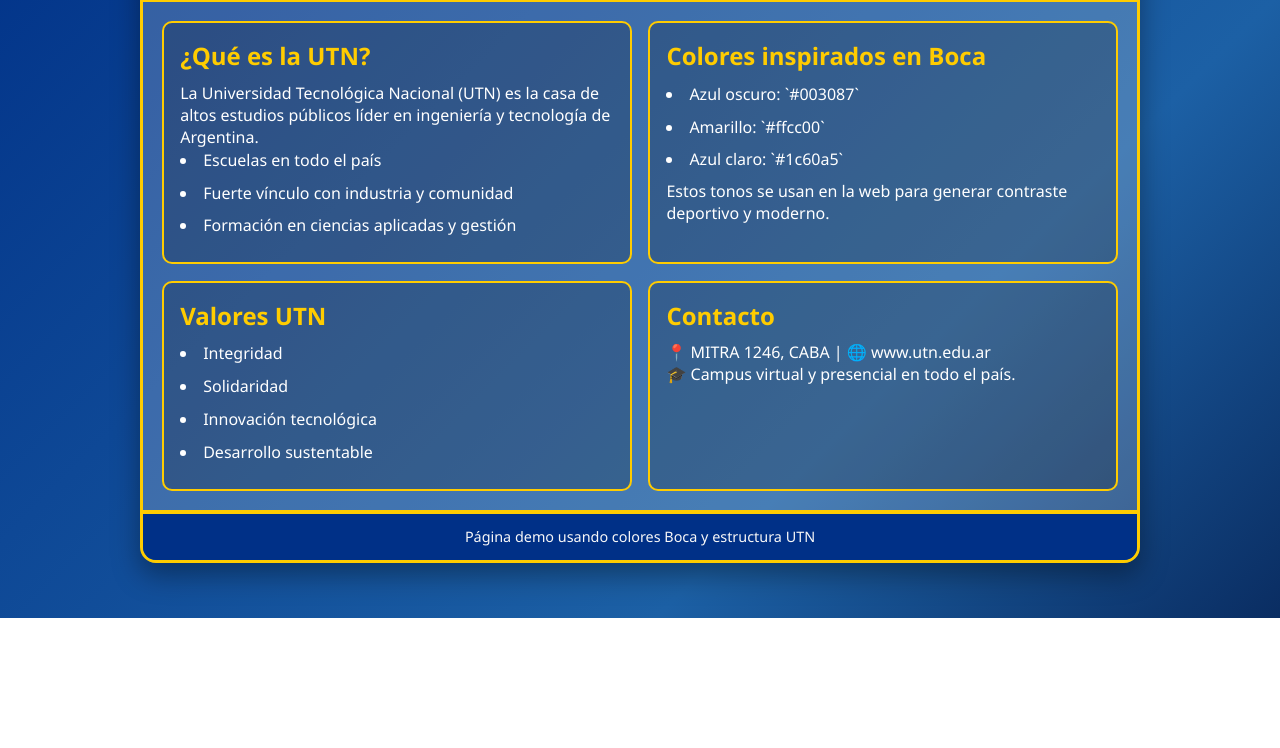
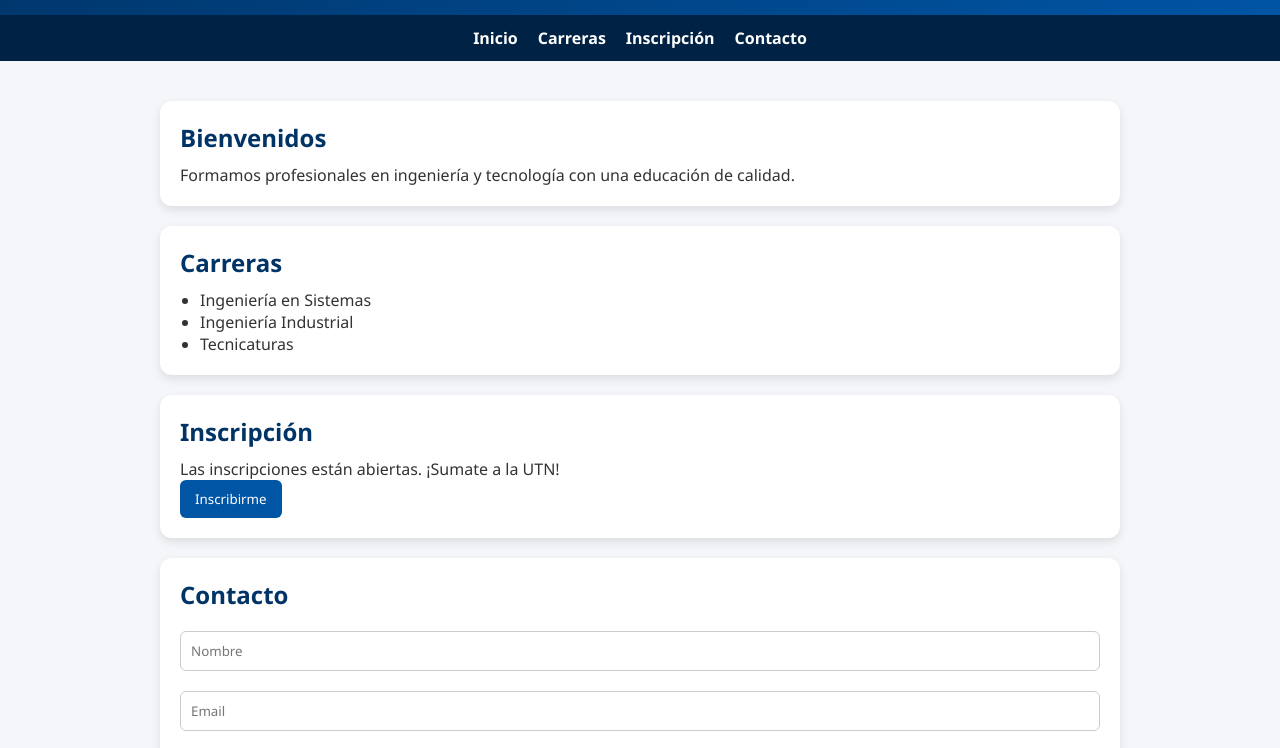
Before and after one commit to MatiasLoureiro/Utn-, a plain HTML site: page index.html in a window 1280 px wide. Shown: the part 182-930 px from the top of the page. Before the commit the page ends 800 px from the top, so only its background shows below. Drawn offline with Linux system fonts and the light colour scheme.

```diff
--- a/index.html
+++ b/index.html
@@ -3,157 +3,186 @@
 <head>
 <meta charset="UTF-8">
 <meta name="viewport" content="width=device-width, initial-scale=1.0">
-    <title>UTN - Colores de Boca</title>
+<title>UTN - Trenque Lauquen</title>
+
 <style>
-        :root {
-            --boca-azul: #003087;
-            --boca-amarillo: #ffcc00;
-            --boca-azul-claro: #1c60a5;
-            --gris-fondo: #f4f4f4;
-        }
-
     * {
-            box-sizing: border-box;
         margin: 0;
         padding: 0;
+        box-sizing: border-box;
+        font-family: 'Segoe UI', sans-serif;
     }
 
     body {
-            font-family: 'Segoe UI', Tahoma, Geneva, Verdana, sans-serif;
-            background: linear-gradient(135deg, var(--boca-azul) 0%, var(--boca-azul-claro) 70%, #0a2d62 100%);
-            color: #fff;
-            min-height: 100vh;
+        background: #f4f6f9;
+        color: #333;
+    }
+
+    header {
+        background: linear-gradient(135deg, #003366, #0055a5);
+        color: white;
+        padding: 60px 20px;
+        text-align: center;
+        animation: fadeIn 1s ease-in;
+    }
+
+    header h1 {
+        font-size: 2.5rem;
+    }
+
+    nav {
+        position: sticky;
+        top: 0;
+        background: #002244;
+        padding: 12px;
         display: flex;
-            align-items: center;
         justify-content: center;
-            padding: 1.2rem;
+        gap: 20px;
+        z-index: 1000;
+    }
+
+    nav a {
+        color: white;
+        text-decoration: none;
+        font-weight: bold;
+        transition: 0.3s;
+    }
+
+    nav a:hover {
+        color: #00c3ff;
     }
 
     .container {
-            width: 100%;
         max-width: 1000px;
-            background: rgba(255,255,255,.09);
-            border: 3px solid var(--boca-amarillo);
-            border-radius: 16px;
-            box-shadow: 0 12px 28px rgba(0,0,0,.36);
-            overflow: hidden;
-        }
-
-        header {
-            background: var(--boca-azul);
-            border-bottom: 4px solid var(--boca-amarillo);
-            padding: 1.2rem 1.5rem;
-            text-align: center;
-        }
-
-        header h1 {
-            font-size: clamp(1.6rem, 4vw, 2.6rem);
-            letter-spacing: .5px;
-        }
-
-        header p {
-            color: var(--boca-amarillo);
-            font-weight: 700;
-            margin-top: .35rem;
-        }
-
-        .content {
-            display: grid;
-            grid-template-columns: repeat(2, minmax(200px, 1fr));
-            gap: 1.05rem;
-            padding: 1.2rem;
-            background: rgba(255,255,255,.11);
+        margin: auto;
+        padding: 20px;
     }
 
     .card {
-            background: rgba(0,0,0,.2);
-            border: 2px solid var(--boca-amarillo);
-            border-radius: 10px;
-            padding: 1rem;
+        background: white;
+        padding: 20px;
+        margin: 20px 0;
+        border-radius: 12px;
+        box-shadow: 0 4px 10px rgba(0,0,0,0.1);
+        transition: transform 0.3s;
     }
 
-        .card h2 {
-            margin-bottom: .6rem;
-            color: var(--boca-amarillo);
+    .card:hover {
+        transform: translateY(-5px);
     }
 
-        .card ul {
-            list-style: inside;
-            line-height: 1.6;
+    h2 {
+        margin-bottom: 10px;
+        color: #003366;
     }
 
-        .card li {
-            margin-bottom: .45rem;
+    ul {
+        padding-left: 20px;
+    }
+
+    button {
+        background: #0055a5;
+        color: white;
+        border: none;
+        padding: 10px 15px;
+        border-radius: 6px;
+        cursor: pointer;
+        transition: 0.3s;
+    }
+
+    button:hover {
+        background: #0077cc;
+    }
+
+    form input, form textarea {
+        width: 100%;
+        padding: 10px;
+        margin: 10px 0;
+        border-radius: 6px;
+        border: 1px solid #ccc;
     }
 
     footer {
+        background: #003366;
+        color: white;
         text-align: center;
-            padding: .85rem;
-            background: var(--boca-azul);
-            border-top: 4px solid var(--boca-amarillo);
-            color: #f8f8f8;
-            font-size: 0.9rem;
+        padding: 15px;
+        margin-top: 20px;
     }
 
-        @media (max-width: 760px) {
-            .content {
-                grid-template-columns: 1fr;
+    @keyframes fadeIn {
+        from {opacity: 0; transform: translateY(-20px);}
+        to {opacity: 1; transform: translateY(0);}
     }
 
-            body {
-                padding: .5rem;
+    @media (max-width: 600px) {
+        header h1 {
+            font-size: 1.8rem;
         }
     }
 </style>
 </head>
+
 <body>
-    <section class="container">
+
 <header>
-            <h1>UTN - Universidad Tecnológica Nacional</h1>
-            <p>Adaptación en colores de Boca Juniors</p>
+    <h1>UTN - Trenque Lauquen</h1>
+    <p>Universidad Tecnológica Nacional</p>
 </header>
 
-        <main class="content">
-            <article class="card">
-                <h2>¿Qué es la UTN?</h2>
-                <p>La Universidad Tecnológica Nacional (UTN) es la casa de altos estudios públicos líder en ingeniería y tecnología de Argentina.</p>
+<nav>
+    <a href="#inicio">Inicio</a>
+    <a href="#carreras">Carreras</a>
+    <a href="#inscripcion">Inscripción</a>
+    <a href="#contacto">Contacto</a>
+</nav>
+
+<div class="container">
+
+    <section id="inicio" class="card">
+        <h2>Bienvenidos</h2>
+        <p>Formamos profesionales en ingeniería y tecnología con una educación de calidad.</p>
+    </section>
+
+    <section id="carreras" class="card">
+        <h2>Carreras</h2>
         <ul>
-                    <li>Escuelas en todo el país</li>
-                    <li>Fuerte vínculo con industria y comunidad</li>
-                    <li>Formación en ciencias aplicadas y gestión</li>
+            <li>Ingeniería en Sistemas</li>
+            <li>Ingeniería Industrial</li>
+            <li>Tecnicaturas</li>
         </ul>
-            </article>
+    </section>
 
-            <article class="card">
-                <h2>Colores inspirados en Boca</h2>
-                <ul>
-                    <li>Azul oscuro: `#003087`</li>
-                    <li>Amarillo: `#ffcc00`</li>
-                    <li>Azul claro: `#1c60a5`</li>
-                </ul>
-                <p>Estos tonos se usan en la web para generar contraste deportivo y moderno.</p>
-            </article>
+    <section id="inscripcion" class="card">
+        <h2>Inscripción</h2>
+        <p>Las inscripciones están abiertas. ¡Sumate a la UTN!</p>
+        <button onclick="alert('Próximamente sistema de inscripción online')">
+            Inscribirme
+        </button>
+    </section>
 
-            <article class="card">
-                <h2>Valores UTN</h2>
-                <ul>
-                    <li>Integridad</li>
-                    <li>Solidaridad</li>
-                    <li>Innovación tecnológica</li>
-                    <li>Desarrollo sustentable</li>
-                </ul>
-            </article>
+    <section id="contacto" class="card">
+        <h2>Contacto</h2>
+        <form onsubmit="enviarFormulario(event)">
+            <input type="text" placeholder="Nombre" required>
+            <input type="email" placeholder="Email" required>
+            <textarea placeholder="Mensaje" rows="4" required></textarea>
+            <button type="submit">Enviar</button>
+        </form>
+    </section>
 
-            <article class="card">
-                <h2>Contacto</h2>
-                <p>📍 MITRA 1246, CABA | 🌐 www.utn.edu.ar</p>
-                <p>🎓 Campus virtual y presencial en todo el país.</p>
-            </article>
-        </main>
+</div>
 
 <footer>
-            Página demo usando colores Boca y estructura UTN
+    <p>© 2026 UTN Trenque Lauquen</p>
 </footer>
-    </section>
+
+<script>
+function enviarFormulario(e) {
+    e.preventDefault();
+    alert("Mensaje enviado correctamente");
+}
+</script>
+
 </body>
 </html>
```
Lines whose indentation alone changed are shown as unchanged.
